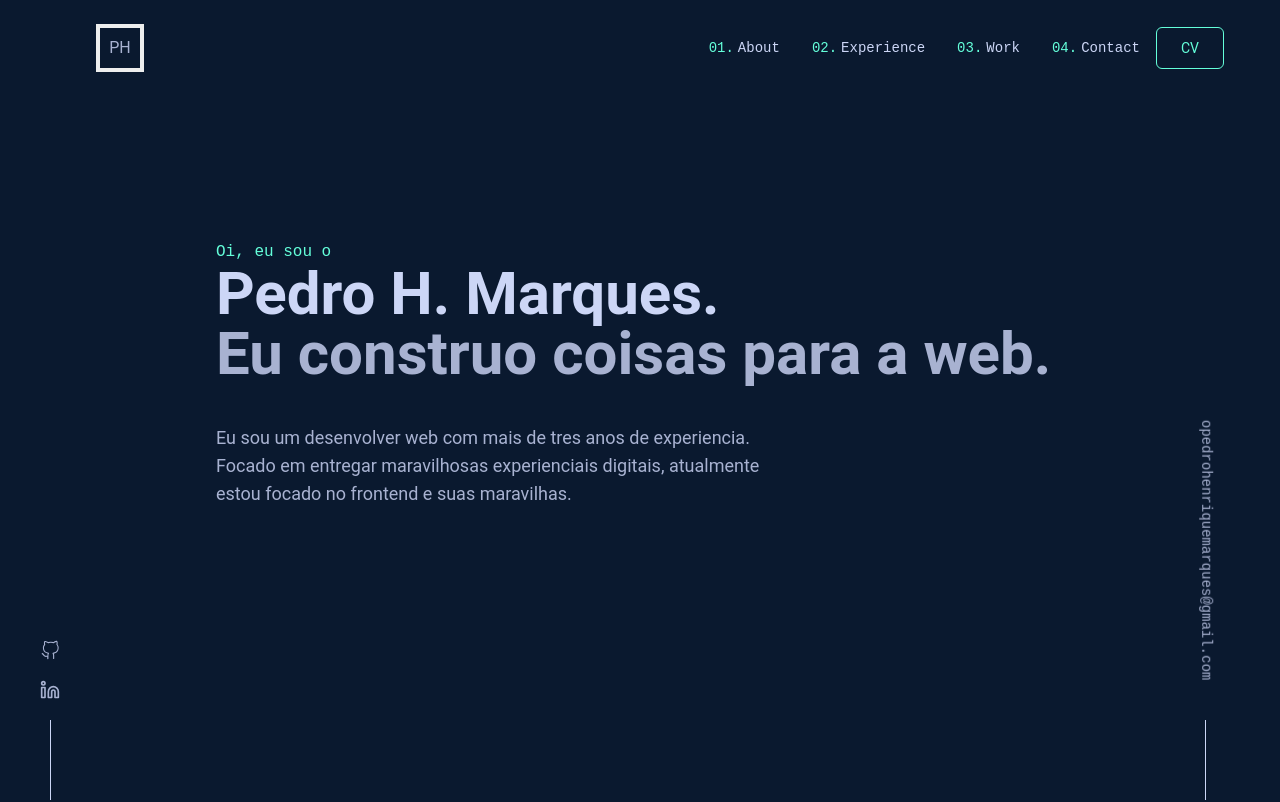
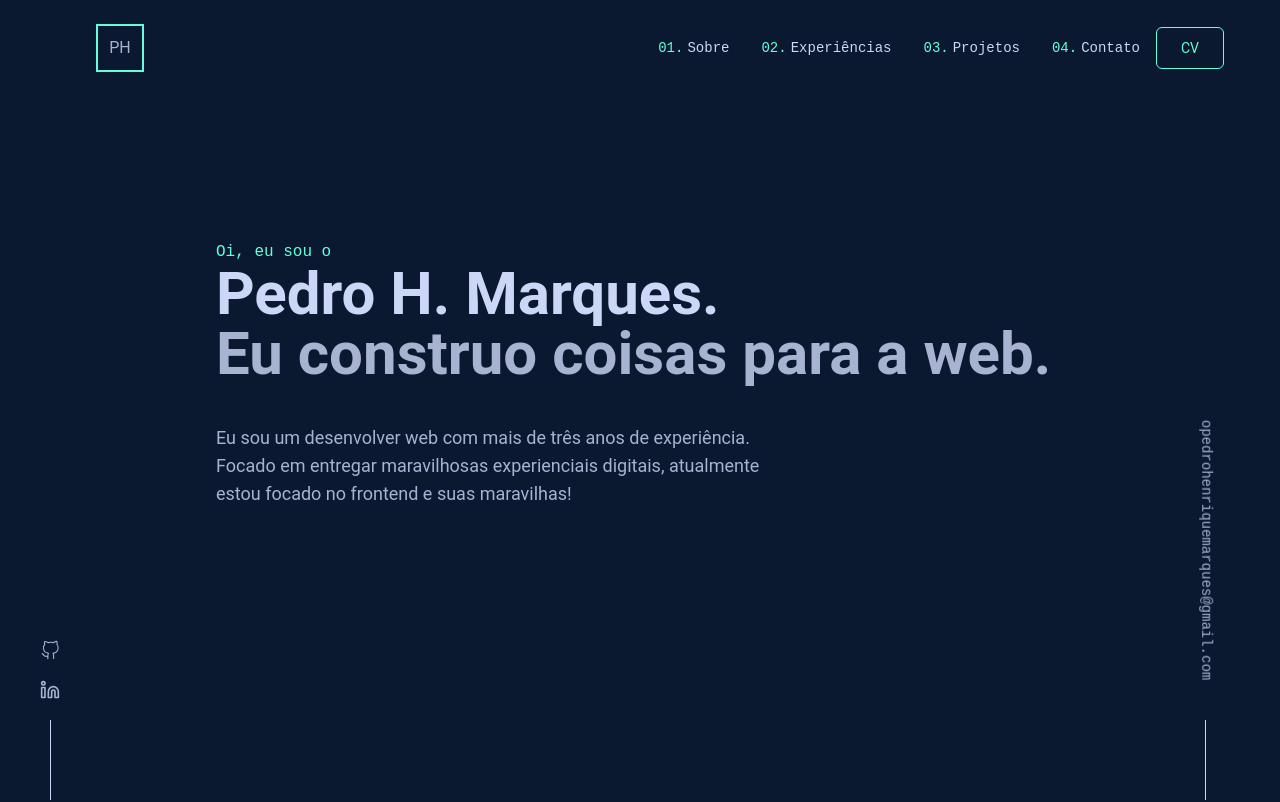
Before and after one commit to pdrohm/v2-portfolio, a React (Vite) app: page / in a window 1280 px wide. Shown: the top 802 px of the page. Built offline with nearby package versions, Linux system fonts and the light colour scheme.

Commit message:
Logo fix

```diff
--- a/src/components/Header/components/Logo.jsx
+++ b/src/components/Header/components/Logo.jsx
@@ -2,7 +2,7 @@ import React from "react";
 
 const Logo = () => {
   return (
-    <div className="relative w-12 h-12 border-4 items-center justify-center flex ml-10">
+    <div className="relative ml-10 flex h-12 w-12 items-center justify-center border-2 border-green hover:text-green">
       PH
     </div>
   );
--- a/src/config.js
+++ b/src/config.js
@@ -1,21 +1,21 @@
 const navLinks = [
   {
-    name: "About",
+    name: "Sobre",
     url: "#about",
     index: "01",
   },
   {
-    name: "Experience",
+    name: "Experiências",
     url: "#experience",
     index: "02",
   },
   {
-    name: "Work",
+    name: "Projetos",
     url: "#projects",
     index: "03",
   },
   {
-    name: "Contact",
+    name: "Contato",
     url: "#contact",
     index: "04",
   },
--- a/src/pages/Home.jsx
+++ b/src/pages/Home.jsx
@@ -12,9 +12,9 @@ const Home = () => {
         Eu construo coisas para a web.
       </h2>
       <p className="mt-10 w-2/3 text-start text-lg text-light-slate">
-        Eu sou um desenvolver web com mais de tres anos de experiencia. Focado
+        Eu sou um desenvolver web com mais de três anos de experiência. Focado
         em entregar maravilhosas experienciais digitais, atualmente estou focado
-        no frontend e suas maravilhas.
+        no frontend e suas maravilhas!
       </p>
     </section>
   );
```
